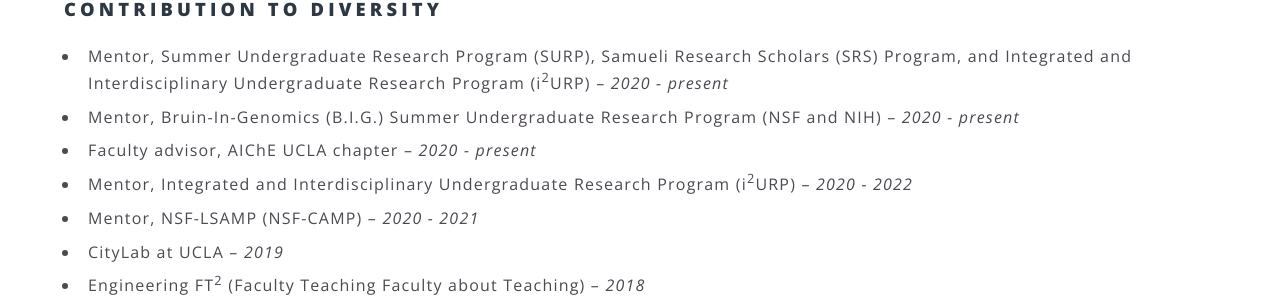
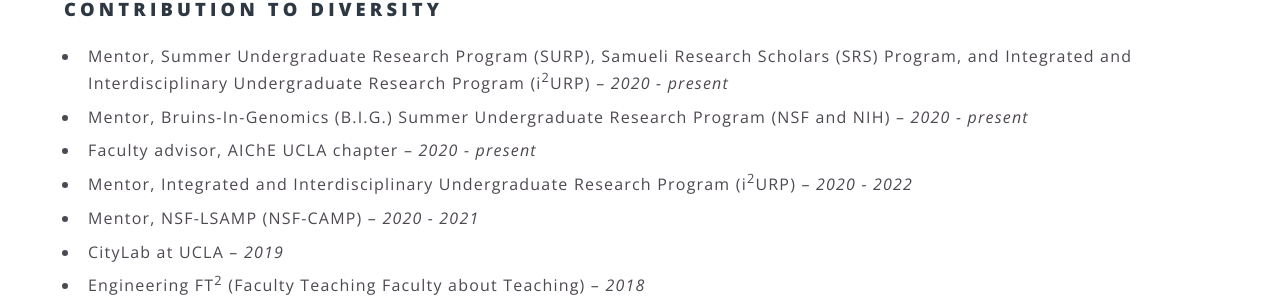
Before and after one commit to jopark/jopark.github.io, a Jekyll site: the page built from biography.html, in a window 1280 px wide and 900 px high, scrolled down 2981 px. Shown: the part 154-454 px from the top of the window. Built offline with Jekyll 4.4.1, drawn with Linux system fonts in a browser that asks for light colours.

Commit message:
correct a typo

```diff
--- a/biography.html
+++ b/biography.html
@@ -98,7 +98,7 @@
 		<h3>Contribution to Diversity</h3>
 		<ul class="ul1">
 		<li>Mentor, Summer Undergraduate Research Program (SURP), Samueli Research Scholars (SRS) Program, and Integrated and Interdisciplinary Undergraduate Research Program (i<sup>2</sup>URP) – <i>2020 - present</i></li>
-		<li>Mentor, Bruin-In-Genomics (B.I.G.) Summer Undergraduate Research Program (NSF and NIH) – <i>2020 - present</i></li>
+		<li>Mentor, Bruins-In-Genomics (B.I.G.) Summer Undergraduate Research Program (NSF and NIH) – <i>2020 - present</i></li>
 		<li>Faculty advisor, AIChE UCLA chapter – <i>2020 - present</i></li>
 		<li>Mentor, Integrated and Interdisciplinary Undergraduate Research Program (i<sup>2</sup>URP) – <i>2020 - 2022</i></li>
 		<li>Mentor, NSF-LSAMP (NSF-CAMP) – <i>2020 - 2021</i></li>
```
